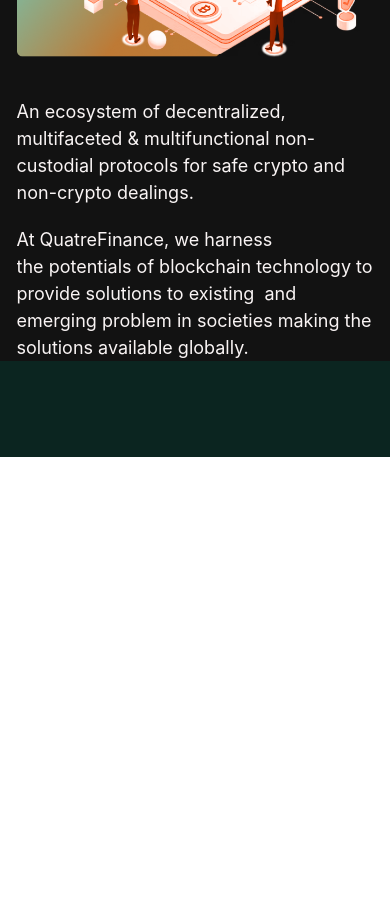
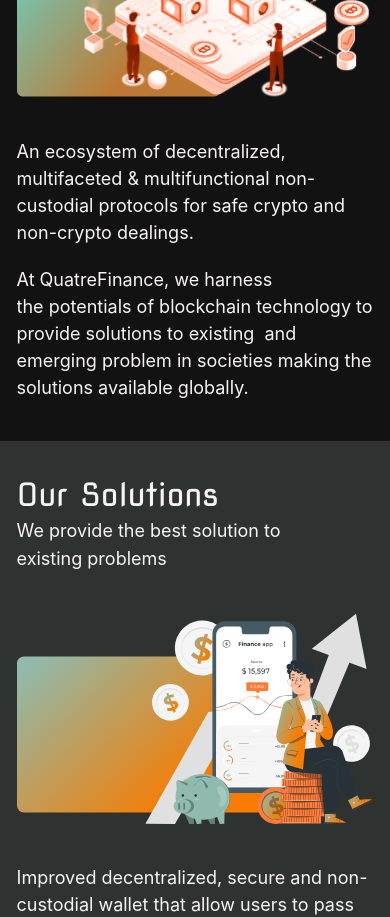
Before and after one commit to Rex739/quatre-finance-interface, a Next.js app: page / in a window 390 px wide. Shown: the part 1080-1997 px from the top of the page. Before the commit the page ends 1537 px from the top, so only its background shows below. Built offline with nearby package versions, Linux system fonts and the light colour scheme.

Commit message:
implemented our solutions section

```diff
--- a/src/components/about/about.js
+++ b/src/components/about/about.js
@@ -1,34 +1,21 @@
 import React from "react"
+import Section from "../section"
+import { aboutData } from "./data"
 
 const About = () => {
   return (
     <section className="wrapper font-inter text-lg lg:text-xl text-white1 text-left lg:text-center">
-      <header>
-        <h2 className="font-nova-square text-[32px] lg:text-5xl xl:text-6xl mb-2">
-          Who We Are
-        </h2>
-      </header>
-      <p className="w-9/12 lg:mx-auto">
-        Who we are and our mission at QuatreFinance{" "}
-      </p>
-      <div className="flex flex-col lg:flex-row mt-10 items-center w-full">
-        <img
-          src="images/frame1.png"
-          alt="About us"
-          className="mb-10 lg:mb-0 md:w-9/12 lg:w-6/12 mr-auto"
+      {aboutData.map((data) => (
+        <Section
+          key={data.id}
+          sectionTitle={data.sectionTitle}
+          subTitle={data.subTitle}
+          paragraph1={data.paragraph1}
+          paragraph2={data.paragraph2}
+          sectionImage={data.sectionImage}
+          sectionName={data.sectionName}
         />
-        <div className="flex flex-col md:w-8/12 lg:w-5/12 text-left mr-auto  leading-[150%] lg:text-left lg:mx-auto">
-          <p className="mb-5">
-            An ecosystem of decentralized, multifaceted & multifunctional
-            non-custodial protocols for safe crypto and non-crypto dealings.
-          </p>
-          <p className="">
-            At QuatreFinance, we harness the potentials of blockchain technology
-            to provide solutions to existing  and emerging problem in societies
-            making the solutions available globally.
-          </p>
-        </div>
-      </div>
+      ))}
     </section>
   )
 }
--- a/src/components/layout/scrollButton.js
+++ b/src/components/layout/scrollButton.js
@@ -1,3 +1,4 @@
+import React from "react";
 import { useState } from "react";
 const ScrollButton = ({ windowIsDefined }) => {
   const [visible, setVisible] = useState(false);
--- /dev/null
+++ b/src/components/sectionBody.js
@@ -0,0 +1,29 @@
+import React from "react"
+
+const SectionBody = ({
+  sectionImage,
+  sectionName,
+  paragraph1,
+  paragraph2,
+  flexRow,
+  flexRowReverse
+}) => {
+  return (
+    <div
+      className={[ flexRow, "flex flex-col mt-10 items-center w-full",  flexRowReverse].join(" "
+      )}
+    >
+      <img
+        src={sectionImage}
+        alt={sectionName}
+        className="mb-10 lg:mb-0 md:w-9/12 lg:w-6/12 mr-auto"
+      />
+      <div className="flex flex-col md:w-8/12 lg:w-5/12 text-left mr-auto  leading-[150%] lg:text-left lg:mx-auto">
+        {paragraph1}
+        {paragraph2}
+      </div>
+    </div>
+  )
+}
+
+export default SectionBody
--- /dev/null
+++ b/src/components/sectionHeader.js
@@ -0,0 +1,16 @@
+import React from "react";
+
+const SectionHeader = ({sectionTitle, subTitle}) => {
+  return (
+     <header>
+        <h2 className="font-nova-square text-[32px] lg:text-5xl xl:text-6xl mb-2">
+          {sectionTitle}
+        </h2>
+        <p className="w-9/12 lg:mx-auto">
+          {subTitle}
+        </p>
+      </header>
+    );
+}
+
+export default SectionHeader
--- /dev/null
+++ b/src/components/solutions/data.js
@@ -0,0 +1,32 @@
+import React from "react"
+
+export const solutionData = [
+  {
+    id: 0,
+    sectionTitle: "Our Solutions",
+    subTitle: "We provide the best solution to existing problems",
+    paragraph1: (
+      <p className="">
+        Improved decentralized, secure and non-custodial wallet that allow users
+        to pass crypto as inheritance to their loved ones.
+      </p>
+    ),
+    paragraph2: (
+      <p className="">
+        We are creating a protocol that removes the need for trust. A truly
+        decentralized platform.
+      </p>
+    ),
+    paragraph3: (
+      <p className="">
+        Loan accessibility via peer financing with little or no interest.
+      </p>
+    ),
+    sectionImage: "images/frame2.svg",
+    sectionImage2: "images/frame3.svg",
+    sectionImage3: "images/frame4.svg",
+    sectionName: "Solutions we offer",
+    flexRow: "lg:flex-row",
+    flexRowReverse: "lg:flex-row-reverse",
+  },
+]
--- a/src/components/solutions/solutions.js
+++ b/src/components/solutions/solutions.js
@@ -1,9 +1,59 @@
+import React from "react"
+import SectionBody from "../sectionBody"
+import SectionHeader from "../sectionHeader"
+import { solutionData } from "./data"
+
 const Solutions = () => {
   return (
-    <section>
-
+    <section className="font-inter text-lg lg:text-xl text-white1 text-left lg:text-center">
+      {solutionData.map((data) => (
+        // @ts-ignore
+        <div key={data.id}>
+          <div className="bg-gray1 py-10 lg:py-20">
+            {" "}
+            <section className="wrapper">
+              <SectionHeader
+                sectionTitle={data.sectionTitle}
+                subTitle={data.subTitle}
+              />
+              <SectionBody
+                paragraph1={data.paragraph1}
+                sectionImage={data.sectionImage}
+                sectionName={data.sectionName}
+                flexRow={data.flexRow}
+                paragraph2={undefined}
+                flexRowReverse={undefined}
+              />
+            </section>
+          </div>
+          <div className="py-10 lg:py-20">
+            <section className="wrapper">
+              <SectionBody
+                sectionImage={data.sectionImage2}
+                sectionName={data.sectionName}
+                flexRowReverse={data.flexRowReverse}
+                paragraph2={data.paragraph2}
+                paragraph1={undefined}
+                flexRow={undefined}
+              />
+            </section>
+          </div>
+          <div className="bg-gray1 py-10 lg:py-20">
+            <section className="wrapper">
+              <SectionBody
+                sectionImage={data.sectionImage3}
+                sectionName={data.sectionName}
+                paragraph2={data.paragraph2}
+                paragraph1={undefined}
+                flexRow={data.flexRow}
+                flexRowReverse={undefined}
+              />
+            </section>
+          </div>
+        </div>
+      ))}
     </section>
-   );
+  )
 }
 
-export default Solutions;
+export default Solutions
--- a/src/pages/index.js
+++ b/src/pages/index.js
@@ -1,6 +1,7 @@
 import React from "react"
 import About from "../components/about/about"
 import Hero from "../components/hero/hero"
+import Solutions from "../components/solutions/solutions"
 // import SEOHead from "../components/SEOHead/SEOHead"
 import TransparenLayer from "../components/transparentLayer"
 
@@ -12,6 +13,7 @@ const Home = ({ isClicked }) => {
         <TransparenLayer isClicked={isClicked} />
         <Hero />
         <About />
+        <Solutions />
       </main>
     </>
   )
```
